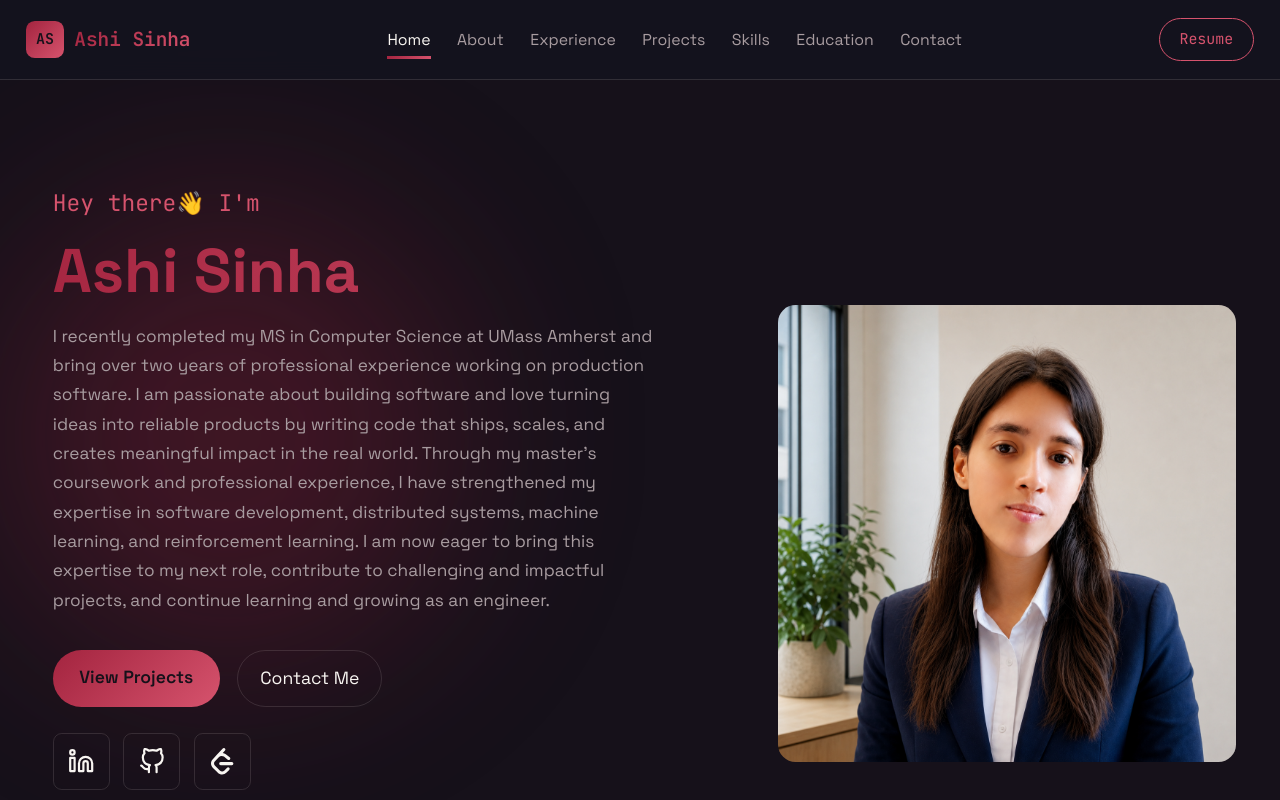
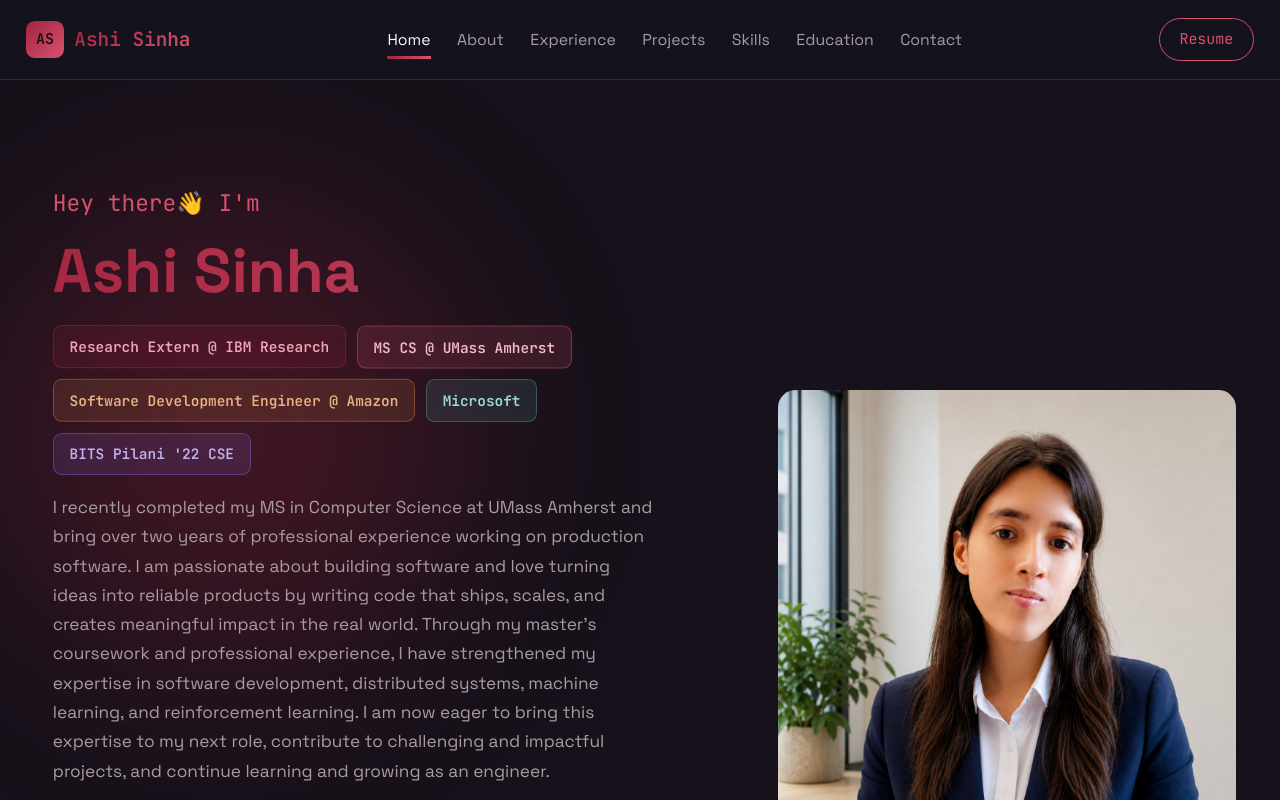
Before and after one commit to ashisinha-dev/portfolio-website, a React (Vite) app: page / in a window 1280 px wide. Shown: the top 800 px of the page. Built offline with nearby package versions, Linux system fonts and the light colour scheme.

Commit message:
Update portfolio

```diff
--- a/index.html
+++ b/index.html
@@ -5,7 +5,7 @@
     <link rel="icon" type="image/svg+xml" href="/favicon.svg" />
     <meta name="viewport" content="width=device-width, initial-scale=1.0, minimum-scale=1.0, maximum-scale=5.0, user-scalable=yes" />
     <title>Ashi Sinha | Portfolio</title>
-    <meta name="description" content="Actively Seeking Full-Time Opportunities | Research Extern @ IBM Research | MSCS @ UMass Amherst | SDE @ Amazon | Microsoft | BITS Pilani '22 CSE" />
+    <meta name="description" content="Software Engineer & Applied AI Researcher | Actively Seeking Full-Time Opportunities | Research Extern @ IBM Research | MS CS @ UMass Amherst | Software Development Engineer @ Amazon | Microsoft | BITS Pilani '22 CSE" />
   </head>
   <body>
     <div id="root"></div>
--- a/src/components/Hero/Hero.jsx
+++ b/src/components/Hero/Hero.jsx
@@ -4,6 +4,14 @@ import { profile } from '../../data/profile'
 import { useIsTouchDevice, externalLinkProps } from '../../hooks/useIsTouchDevice'
 import photo from '../../assets/photo.jpg'
 import styles from './Hero.module.css'
+
+const BADGE_COLORS = [
+  { bg: 'rgba(163, 36, 63, 0.16)', border: 'rgba(163, 36, 63, 0.45)', color: '#f0a6b6', glow: 'rgba(163, 36, 63, 0.4)' },
+  { bg: 'rgba(214, 83, 109, 0.16)', border: 'rgba(214, 83, 109, 0.45)', color: '#f6b9c6', glow: 'rgba(214, 83, 109, 0.4)' },
+  { bg: 'rgba(201, 122, 61, 0.16)', border: 'rgba(201, 122, 61, 0.45)', color: '#e8b384', glow: 'rgba(201, 122, 61, 0.4)' },
+  { bg: 'rgba(79, 138, 139, 0.18)', border: 'rgba(79, 138, 139, 0.5)', color: '#9fdcdd', glow: 'rgba(79, 138, 139, 0.4)' },
+  { bg: 'rgba(124, 92, 191, 0.18)', border: 'rgba(124, 92, 191, 0.5)', color: '#c3b1ed', glow: 'rgba(124, 92, 191, 0.4)' },
+]
 
 export default function Hero() {
   const linkProps = externalLinkProps(useIsTouchDevice())
@@ -16,6 +24,26 @@ export default function Hero() {
           <div className={styles.headlineWrap}>
             <span className={styles.glow} aria-hidden="true" />
             <h1 className={styles.headline}>{profile.name}</h1>
+          </div>
+          <div className={styles.badgeRow}>
+            {profile.tagline.map((item, i) => {
+              const colors = BADGE_COLORS[i % BADGE_COLORS.length]
+              return (
+                <span
+                  key={item}
+                  className={styles.badge}
+                  style={{
+                    '--badge-bg': colors.bg,
+                    '--badge-border': colors.border,
+                    '--badge-color': colors.color,
+                    '--badge-glow': colors.glow,
+                    '--badge-delay': `${i * 0.15}s`,
+                  }}
+                >
+                  {item}
+                </span>
+              )
+            })}
           </div>
           <p className={styles.intro}>{profile.homeIntro}</p>
 
--- a/src/components/Hero/Hero.module.css
+++ b/src/components/Hero/Hero.module.css
@@ -66,6 +66,37 @@
 @keyframes gradientFlow {
   0%, 100% { background-position: 0% 50%; }
   50% { background-position: 100% 50%; }
+}
+
+.badgeRow {
+  display: flex;
+  flex-wrap: wrap;
+  gap: 0.6rem;
+  margin-top: 0.25rem;
+}
+
+.badge {
+  font-family: var(--font-mono);
+  font-size: 0.82rem;
+  font-weight: 700;
+  padding: 0.5rem 0.9rem;
+  border-radius: var(--radius-sm);
+  border: 1px solid var(--badge-border);
+  background: var(--badge-bg);
+  color: var(--badge-color);
+  animation: badgeFloat 3.2s ease-in-out infinite;
+  animation-delay: var(--badge-delay, 0s);
+}
+
+@keyframes badgeFloat {
+  0%, 100% {
+    transform: translateY(0);
+    box-shadow: 0 0 0 rgba(0, 0, 0, 0);
+  }
+  50% {
+    transform: translateY(-4px);
+    box-shadow: 0 8px 18px var(--badge-glow);
+  }
 }
 
 .intro {
--- a/src/data/profile.js
+++ b/src/data/profile.js
@@ -3,6 +3,13 @@ export const profile = {
   pronouns: 'she/her',
   location: 'San Francisco Bay Area, California',
   resumeUrl: 'https://tinyurl.com/ashisinha-resume',
+  tagline: [
+    'Research Extern @ IBM Research',
+    'MS CS @ UMass Amherst',
+    'Software Development Engineer @ Amazon',
+    'Microsoft',
+    "BITS Pilani '22 CSE",
+  ],
   homeIntro:
     "I recently completed my MS in Computer Science at UMass Amherst and bring over two years of professional experience working on production software. I am passionate about building software and love turning ideas into reliable products by writing code that ships, scales, and creates meaningful impact in the real world. Through my master's coursework and professional experience, I have strengthened my expertise in software development, distributed systems, machine learning, and reinforcement learning. I am now eager to bring this expertise to my next role, contribute to challenging and impactful projects, and continue learning and growing as an engineer.",
   socials: {
```
